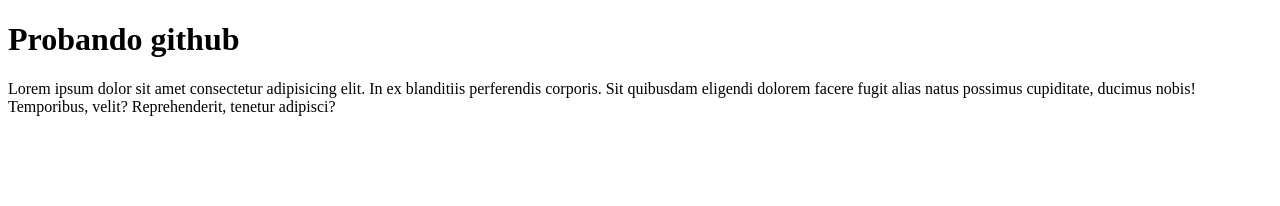
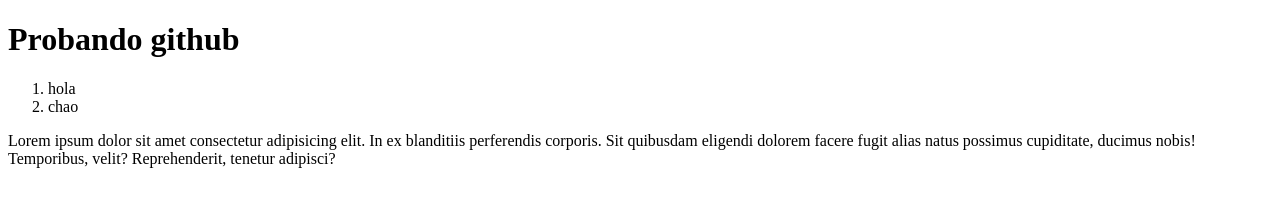
Before and after one commit to Pasalana/ejemplo-g40, a plain HTML site: page index.html in a window 1280 px wide. Drawn offline with Linux system fonts and the light colour scheme.

Commit message:
Agrego header y main

```diff
--- a/index.html
+++ b/index.html
@@ -7,7 +7,17 @@
     <title>Document</title>
 </head>
 <body>
-    <h1>Probando github</h1>
+    <header>
+        <h1>Probando github</h1>
+    </header>
+
+    <main>
+        <ol>
+            <li>hola</li>
+            <li>chao</li>
+        </ol>
+    </main>
+
     <p>Lorem ipsum dolor sit amet consectetur adipisicing elit. In ex blanditiis perferendis corporis. Sit quibusdam eligendi dolorem facere fugit alias natus possimus cupiditate, ducimus nobis! Temporibus, velit? Reprehenderit, tenetur adipisci?</p>
 </body>
 </html>
```
